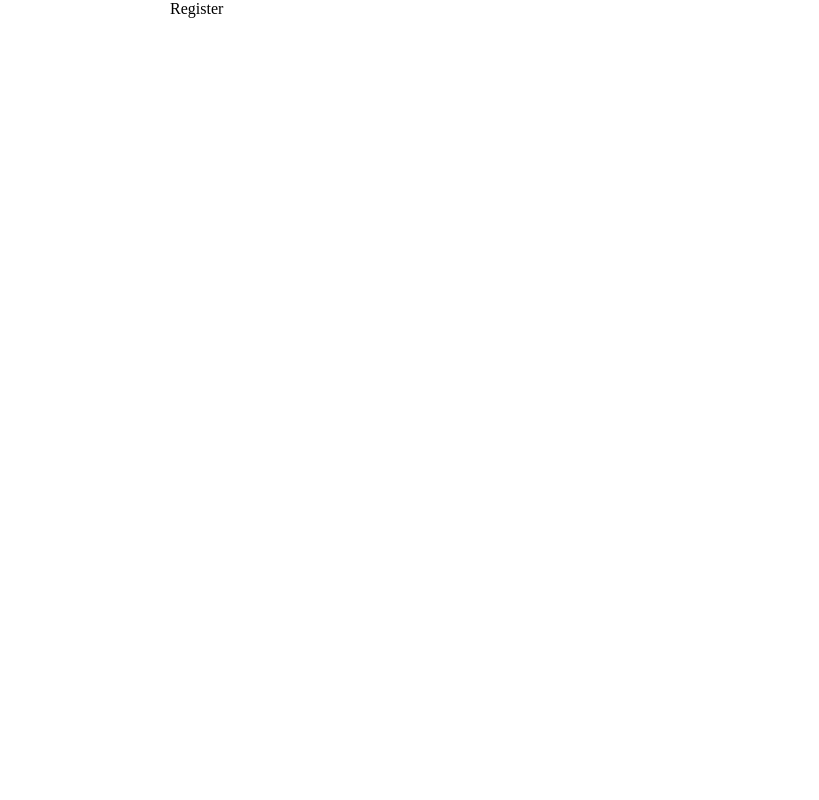
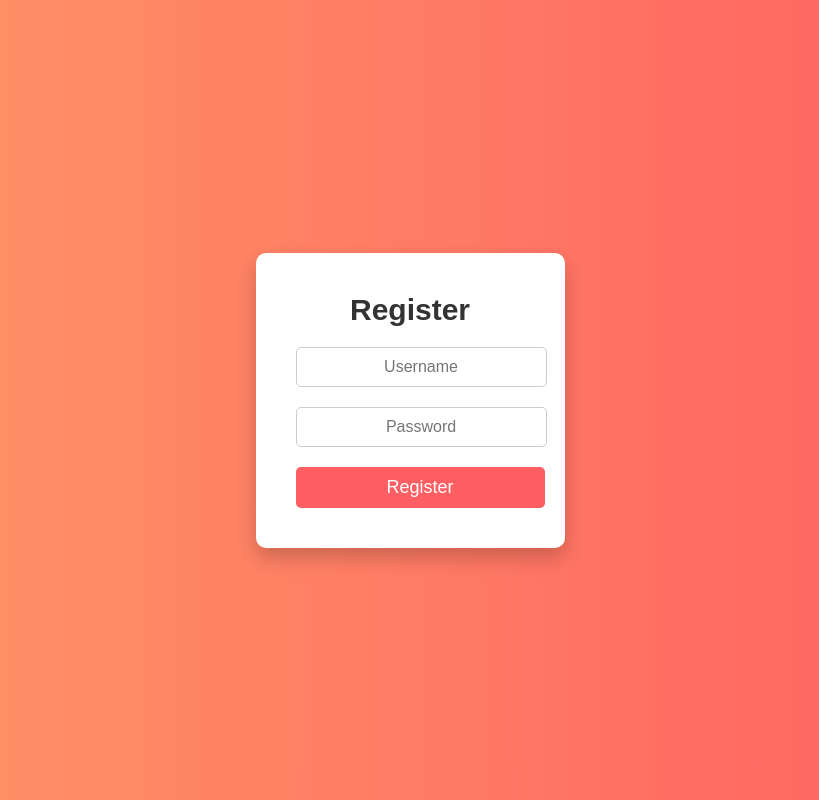
Before and after one commit to Arnav350/whispree, a React (Create React App) app in the folder client/: page / in a window 1280 px wide. Shown: the whole page, without its empty margins (230-1049 px from the left). Built offline with nearby package versions, Linux system fonts and the light colour scheme.

Commit message:
created register screen styling

```diff
--- a/client/src/App.css
+++ b/client/src/App.css
@@ -1 +1,57 @@
 /* Register */
+
+.register {
+  display: flex;
+  justify-content: center;
+  align-items: center;
+  height: 100vh;
+  background: linear-gradient(to right, #ff9966, #ff5e62);
+}
+
+.register-box {
+  background: #ffffff;
+  padding: 40px;
+  border-radius: 10px;
+  box-shadow: 0 10px 20px rgba(0, 0, 0, 0.2);
+  text-align: center;
+}
+
+.register-box h1 {
+  margin-bottom: 20px;
+  font-size: 30px;
+  color: #333;
+}
+
+.textbox {
+  margin-bottom: 20px;
+}
+
+.textbox input {
+  width: 100%;
+  padding: 10px;
+  border: 1px solid #ccc;
+  border-radius: 5px;
+  font-size: 16px;
+  outline: none;
+  transition: border 0.3s;
+}
+
+.textbox input:focus {
+  border: 1px solid #ff5e62;
+}
+
+.btn {
+  width: 100%;
+  padding: 10px;
+  border: none;
+  border-radius: 5px;
+  background: #ff5e62;
+  color: #ffffff;
+  font-size: 18px;
+  cursor: pointer;
+  transition: background 0.3s;
+}
+
+.btn:hover {
+  background: #ff9966;
+}
--- a/client/src/index.css
+++ b/client/src/index.css
@@ -2,6 +2,7 @@
   margin: 0;
   padding: 0;
   box-sizing: border-box;
+  font-family: 'Arial', sans-serif;
 }
 
 button,
--- a/client/src/pages/Register.tsx
+++ b/client/src/pages/Register.tsx
@@ -1,13 +1,21 @@
 import React from "react";
+import "../App.css";
 
 function Register() {
   return (
-    <div>
-      <form>
-        <input type="text" />
-        <input type="text" />
-        <button>Register</button>
-      </form>
+    <div className="register">
+      <div className="register-box">
+        <h1>Register</h1>
+        <form>
+          <div className="textbox">
+            <input type="text" placeholder="Username" required />
+          </div>
+          <div className="textbox">
+            <input type="password" placeholder="Password" required />
+          </div>
+          <input type="submit" className="btn" value="Register" />
+        </form>
+      </div>
     </div>
   );
 }
```
